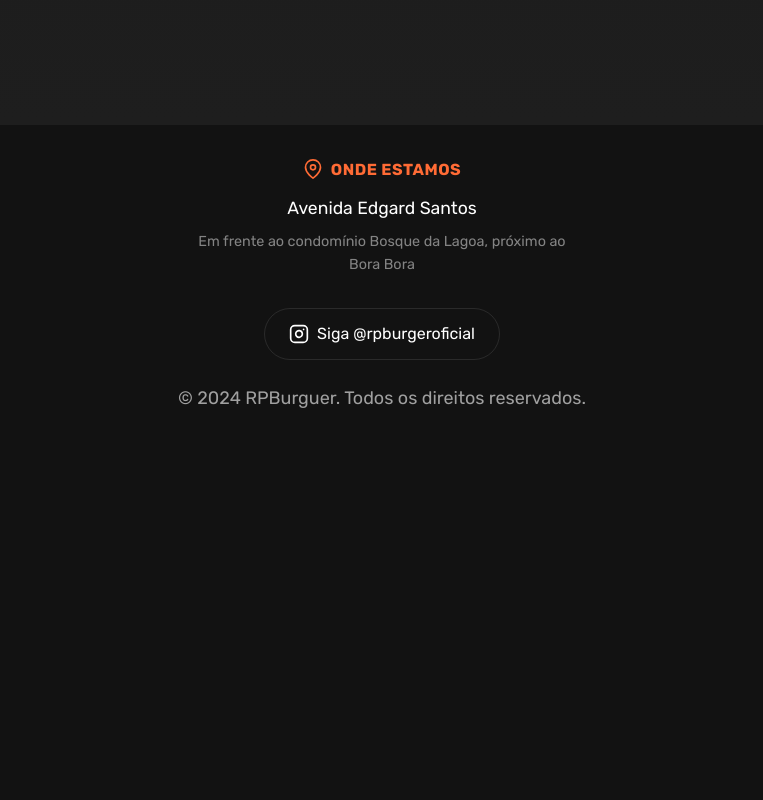
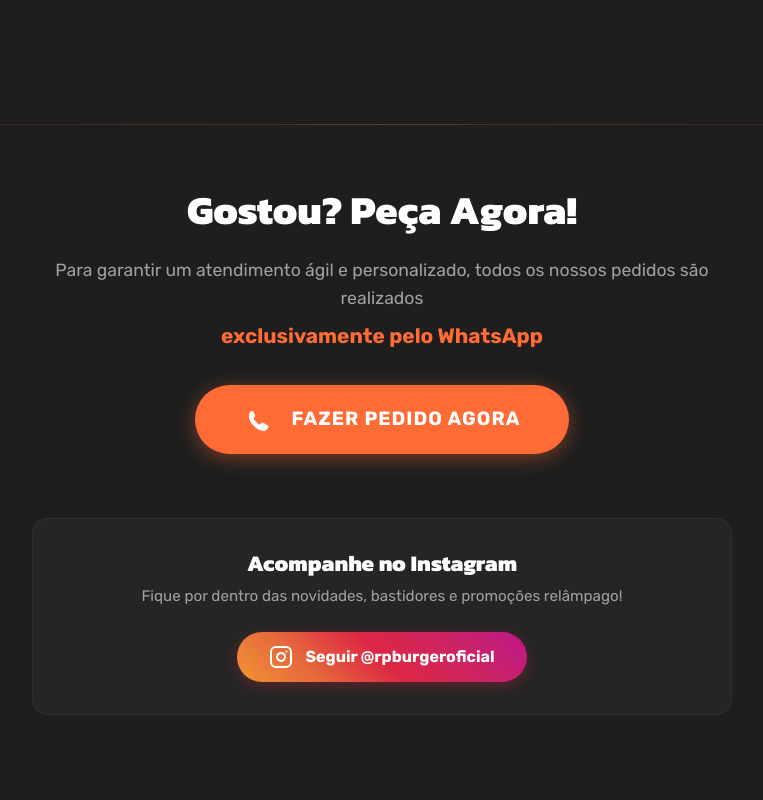
Before and after one commit to gvmzin/RPBurguer, a React (Vite) app: page / in a window 1280 px wide. Shown: the part 2480-3280 px from the top of the page, without its empty margins (258-1021 px from the left). Before the commit the page ends 2925 px from the top, so only its background shows below. Built offline with nearby package versions, Linux system fonts and the light colour scheme.

Commit message:
[ADD] added section contact

```diff
--- a/src/App.jsx
+++ b/src/App.jsx
@@ -81,7 +81,7 @@
             <div className={`nav-links ${isMenuOpen ? 'active' : ''}`}>
               <a href="#" onClick={() => setIsMenuOpen(false)}>Início</a>
               <a href="#menu" onClick={() => setIsMenuOpen(false)}>Cardápio</a>
-              <a href="https://wa.me/5571983578408" target="_blank" rel="noreferrer" onClick={() => setIsMenuOpen(false)}>Contato</a>
+              <a href="#contact" onClick={() => setIsMenuOpen(false)}>Contato</a>
             </div>
             <div className="nav-right" style={{ display: 'flex', alignItems: 'center', gap: '1rem' }}>
               <div className="status-badge">
@@ -292,6 +292,93 @@
           </div>
         </section>
 
+        {/* Contact & Social Section */}
+        <section id='contact' style={{ padding: '4rem 0 6rem', background: 'var(--color-surface)', textAlign: 'center', position: 'relative', overflow: 'hidden' }}>
+          {/* Background decoration */}
+          <div style={{
+            position: 'absolute',
+            top: 0,
+            left: 0,
+            width: '100%',
+            height: '1px',
+            background: 'linear-gradient(90deg, transparent, rgba(255, 107, 53, 0.3), transparent)'
+          }}></div>
+
+          <div className="container">
+            <div className="reveal">
+              <div style={{ maxWidth: '700px', margin: '0 auto' }}>
+                <h2 style={{ fontSize: '2.5rem', marginBottom: '1.5rem' }}>Gostou? Peça Agora!</h2>
+                <p style={{ fontSize: '1.1rem', color: 'var(--color-text-muted)', marginBottom: '2rem', lineHeight: '1.6' }}>
+                  Para garantir um atendimento ágil e personalizado, todos os nossos pedidos são realizados
+                  <strong style={{ color: 'var(--color-primary)', display: 'block', fontSize: '1.3rem', marginTop: '0.5rem' }}>exclusivamente pelo WhatsApp</strong>
+                </p>
+
+                <a
+                  href="https://wa.me/5571983578408?text=Ol%C3%A1!%20Vi%20o%20card%C3%A1pio%20no%20site%20e%20gostaria%20de%20fazer%20um%20pedido."
+                  target="_blank"
+                  rel="noreferrer"
+                  className="btn-primary"
+                  style={{
+                    marginBottom: '4rem',
+                    padding: '1.2rem 3rem',
+                    fontSize: '1.2rem',
+                    textTransform: 'uppercase',
+                    letterSpacing: '1px'
+                  }}
+                >
+                  <svg width="28" height="28" viewBox="0 0 24 24" fill="currentColor" xmlns="http://www.w3.org/2000/svg" style={{ marginRight: '8px' }}>
+                    <path d="M17.472 14.382C17.112 14.175 16.035 14.175 15.828 14.382C15.621 14.589 15.071 15.424 14.863 15.631C14.656 15.838 14.242 16.046 13.621 15.631C13.001 15.217 12.189 14.542 11.238 13.593C10.288 12.643 9.613 11.832 9.199 11.211C8.784 10.59 8.992 10.176 9.199 9.968C9.406 9.761 10.241 9.212 10.448 9.004C10.655 8.797 10.655 8.59 10.448 8.23C10.241 7.87 9.199 5.798 8.992 5.034C8.784 4.27 8.163 4.27 7.749 4.27C7.334 4.27 6.713 4.477 6.092 5.099C5.471 5.72 5.056 7.172 5.056 9.245C5.056 11.318 6.505 13.805 7.127 14.634C7.749 15.463 10.448 19.403 14.802 20.854C19.155 22.305 19.362 21.061 19.776 20.647C20.191 20.233 21.434 19.403 21.641 18.367C21.848 17.33 21.641 17.025 21.226 16.818L17.472 14.382Z" />
+                  </svg>
+                  Fazer Pedido Agora
+                </a>
+
+                <div style={{
+                  background: 'rgba(255, 255, 255, 0.03)',
+                  padding: '2rem',
+                  borderRadius: 'var(--radius-lg)',
+                  border: '1px solid rgba(255, 255, 255, 0.05)'
+                }}>
+                  <h3 style={{ fontSize: '1.4rem', marginBottom: '0.5rem' }}>Acompanhe no Instagram</h3>
+                  <p style={{ color: 'var(--color-text-muted)', marginBottom: '1.5rem', fontSize: '0.95rem' }}>
+                    Fique por dentro das novidades, bastidores e promoções relâmpago!
+                  </p>
+
+                  <a
+                    href="https://www.instagram.com/rpburgeroficial/"
+                    target="_blank"
+                    rel="noreferrer"
+                    style={{
+                      display: 'inline-flex',
+                      alignItems: 'center',
+                      gap: '0.75rem',
+                      background: 'linear-gradient(45deg, #f09433 0%, #e6683c 25%, #dc2743 50%, #cc2366 75%, #bc1888 100%)',
+                      color: 'white',
+                      fontWeight: '600',
+                      padding: '0.75rem 2rem',
+                      borderRadius: 'var(--radius-full)',
+                      boxShadow: '0 4px 15px rgba(220, 39, 67, 0.3)',
+                      transition: 'transform 0.2s ease'
+                    }}
+                    onMouseEnter={(e) => {
+                      e.currentTarget.style.transform = 'translateY(-2px) scale(1.05)';
+                    }}
+                    onMouseLeave={(e) => {
+                      e.currentTarget.style.transform = 'translateY(0) scale(1)';
+                    }}
+                  >
+                    <svg width="24" height="24" viewBox="0 0 24 24" fill="none" stroke="currentColor" strokeWidth="2" strokeLinecap="round" strokeLinejoin="round">
+                      <rect x="2" y="2" width="20" height="20" rx="5" ry="5"></rect>
+                      <path d="M16 11.37A4 4 0 1 1 12.63 8 4 4 0 0 1 16 11.37z"></path>
+                      <line x1="17.5" y1="6.5" x2="17.51" y2="6.5"></line>
+                    </svg>
+                    Seguir @rpburgeroficial
+                  </a>
+                </div>
+              </div>
+            </div>
+          </div>
+        </section>
+
         <footer style={{ textAlign: 'center', padding: '2rem', borderTop: '1px solid rgba(255,255,255,0.05)', color: 'var(--color-text-muted)' }}>
           <div style={{ marginBottom: '2rem', display: 'flex', flexDirection: 'column', alignItems: 'center', gap: '0.5rem' }}>
             <div style={{ display: 'flex', alignItems: 'center', gap: '0.5rem', color: 'var(--color-primary)', marginBottom: '0.25rem' }}>
```
